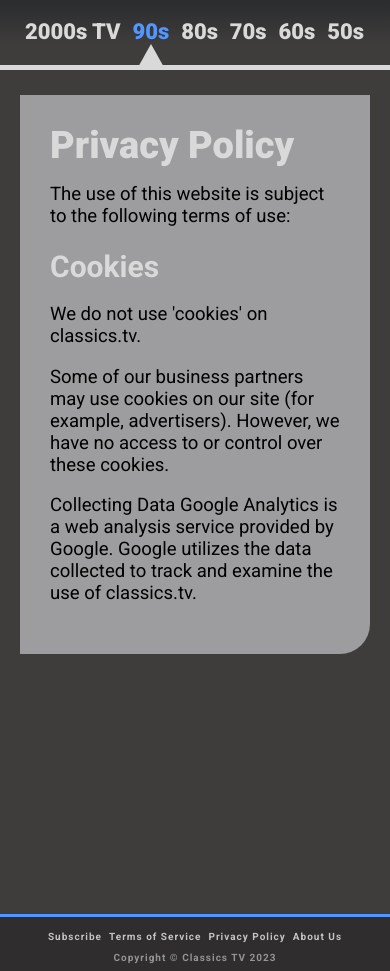
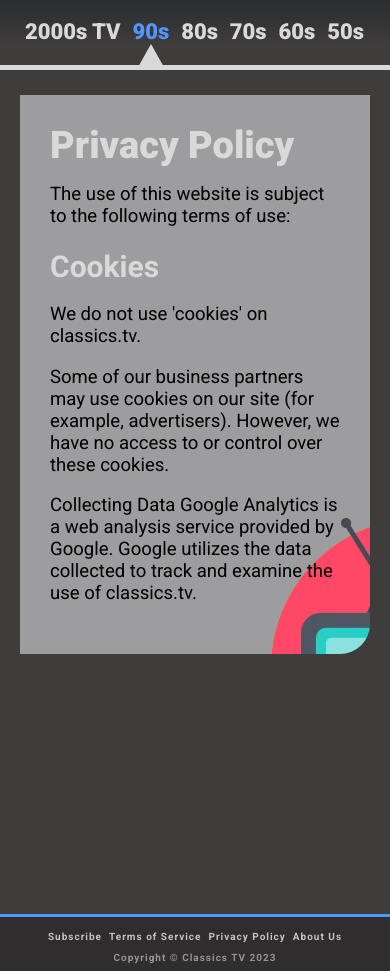
Before and after one commit to Classicstvs/the-app, a Next.js app: page /privacy in a window 390 px wide. Built offline with nearby package versions, Linux system fonts and the light colour scheme; no server answers.

Commit message:
FIX: backgrounds

```diff
--- a/pages/about/AbouUs.module.css
+++ b/pages/about/AbouUs.module.css
@@ -26,7 +26,7 @@
     max-width: 800px;
 }
 
-.contentAbout p span{
+.contentAbout p span {
     color: #3F3C3C;
 }
 
@@ -37,7 +37,7 @@
     background-image: url('/images/tv_pop.webp');
     background-repeat: no-repeat;
     background-position: 1040px 330px;
-    background-size:450px;
+    background-size: 450px;
 }
 
 .content {
@@ -52,7 +52,7 @@
     gap: 10%;
 }
 
-.teamContainer p{
+.teamContainer p {
     font-weight: bold;
     font-size: 2.3vh;
 }
@@ -62,15 +62,15 @@
     margin: 6px 0;
 }
 
-.teamContainer li a{
-    margin-right:  8px;
+.teamContainer li a {
+    margin-right: 8px;
 }
 
 
 
 @media only screen and (max-width: 767px) {
 
-    .wrapper{
+    .wrapper {
         padding: 30px 20px 50px 20px;
         margin: 0 20px;
     }
@@ -87,4 +87,9 @@
         gap: 0%;
         flex-direction: column;
     }
+
+    .wrapper {
+        background-position: 206px 1097px;
+        background-size: 274px;
+    }
 }
--- a/pages/privacy/Privacy.module.css
+++ b/pages/privacy/Privacy.module.css
@@ -53,4 +53,10 @@
         margin-top: 22px;
         font-size: 30px;
     }
+
+    .wrapper{
+        background-position: 251px 423px;
+        background-size: 300px;
+
+    }
 }
--- a/pages/terms/Terms.module.css
+++ b/pages/terms/Terms.module.css
@@ -44,4 +44,9 @@
         font-size: 38px;
         line-height:40px;
     }
+
+    .wrapper{
+        background-size: 300px;
+        background-position: 191px 876px;
+    }
 }
```
